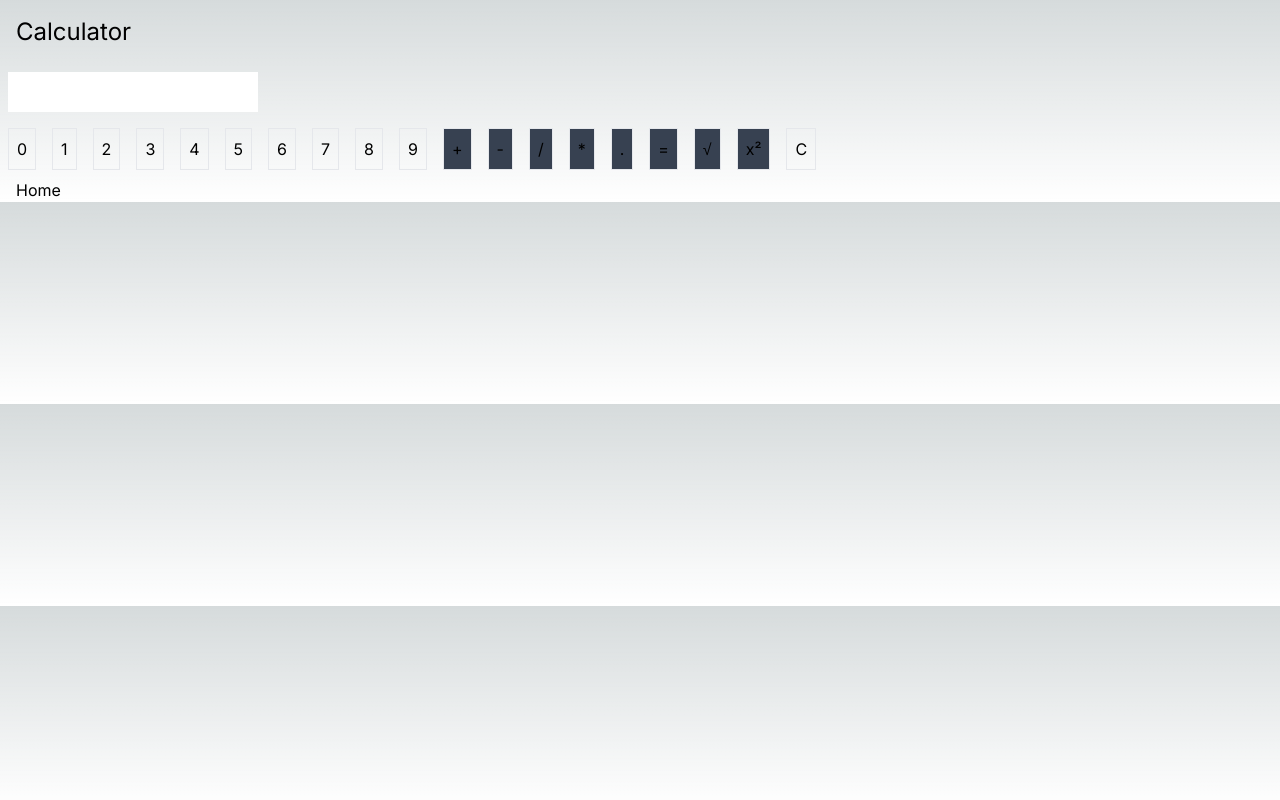
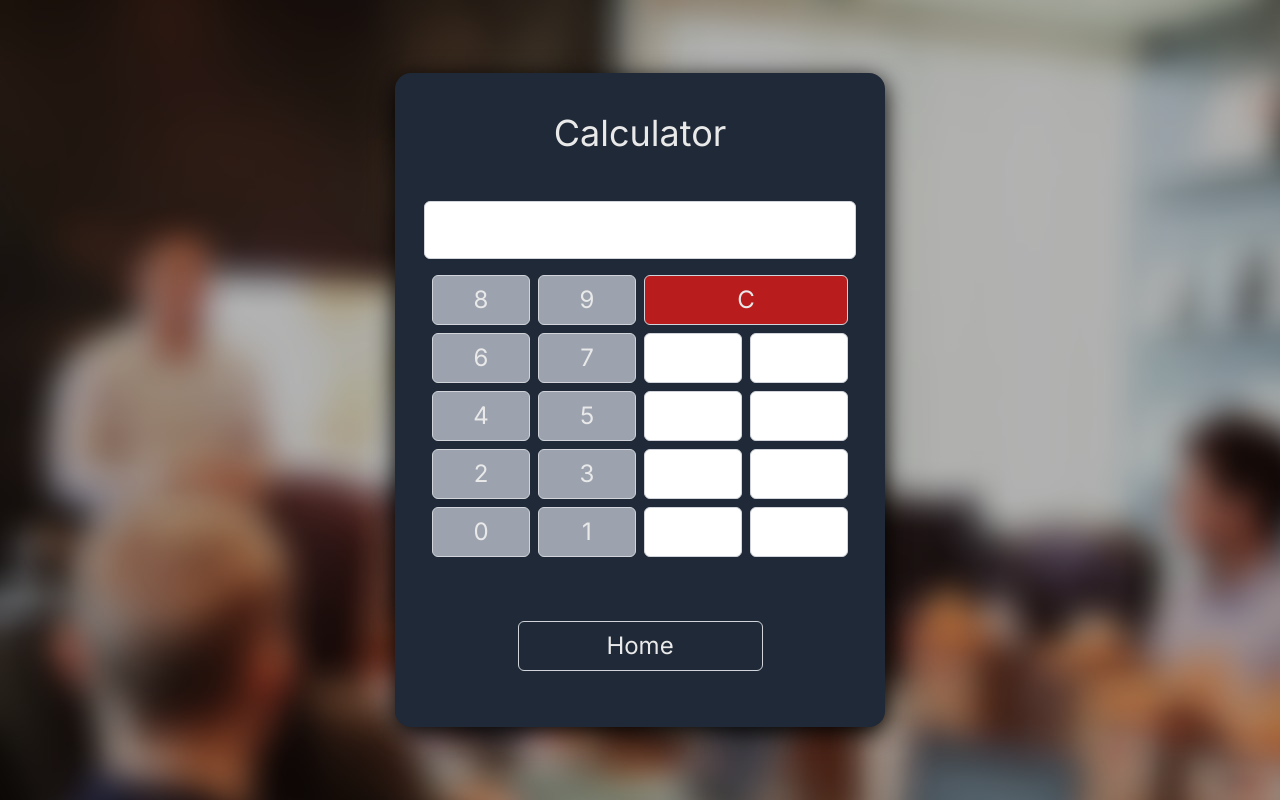
Before and after one commit to Anathretic/star-wars-and-calculator-app, a Next.js app: page /calculator in a window 1280 px wide. Built offline with nearby package versions, Linux system fonts and the light colour scheme.

Commit message:
Added styles to calculator, updated tests and made minor change of symbolButtons array

```diff
--- a/src/app/calculator/buttons.ts
+++ b/src/app/calculator/buttons.ts
@@ -33,27 +33,27 @@ export const numberButtons = [
 
 export const symbolButtons = [
 	{
+		value: 'x²',
+	},
+	{
+		value: '√',
+	},
+	{
 		value: '+',
 	},
 	{
 		value: '-',
 	},
 	{
-		value: '/',
-	},
-	{
 		value: '*',
 	},
 	{
-		value: '.',
+		value: '/',
 	},
 	{
 		value: '=',
 	},
 	{
-		value: '√',
-	},
-	{
-		value: 'x²',
+		value: '.',
 	},
 ];
--- a/src/app/calculator/page.tsx
+++ b/src/app/calculator/page.tsx
@@ -59,43 +59,68 @@ export default function Page() {
 	};
 
 	return (
-		<div>
-			<h1 className='p-4 text-2xl'>Calculator</h1>
-			<div>
-				<input type='text' className='screen p-2 m-2 pointer-events-none text-black' value={value} readOnly />
-				<div>
-					{numberButtons.map(data => (
+		<div className='calculator min-h-screen flex justify-center items-center flex-col lg:text-2xl'>
+			<div className='w-full max-w-[490px] py-2 my-2 bg-gray-800 rounded-2xl shadow-3xl'>
+				<h1 className='py-8 text-3xl lg:text-4xl flex justify-center'>Calculator</h1>
+				<div className='w-full max-w-md mx-auto p-2'>
+					<input
+						type='text'
+						className='screen pointer-events-none screen p-2 lg:py-3 my-2 bg-white border border-gray-300 rounded-md shadow-sm text-black w-full'
+						value={value}
+						readOnly
+					/>
+					<div className='grid grid-cols-2 gap-2 p-2'>
+						<div className='grid grid-cols-2 gap-2 special-direction'>
+							{numberButtons
+								.map(data => (
 									<input
 										key={data.value}
 										type='button'
 										value={data.value}
 										disabled={blockNumberButtons ? true : false}
-							className={`number-btn p-2 m-2 border ${blockNumberButtons && 'pointer-events-none bg-gray-700'}`}
+										className={`number-btn p-2 border border-gray-300 rounded-md bg-gray-400 hover:bg-gray-500
+										duration-300 cursor-pointer ${blockNumberButtons && 'pointer-events-none bg-gray-500 text-gray-500'}`}
 										onClick={e => {
 											handleValue(e);
 											setBlockSymbolButtons(false);
 										}}
 									/>
-					))}
+								))
+								.reverse()}
+						</div>
+						<div className='grid grid-cols-2 grid-rows-5 gap-2'>
+							<input
+								type='button'
+								value='C'
+								className={
+									'col-span-2 clear p-2 border border-gray-300 rounded-md bg-red-700 hover:bg-red-900 duration-300 cursor-pointer'
+								}
+								onClick={resetValue}
+							/>
 							{symbolButtons.map(data => (
 								<input
 									key={data.value}
 									type='button'
 									value={data.value}
 									disabled={blockSymbolButtons ? true : false}
-							className={`symbol-btn p-2 m-2 border ${blockSymbolButtons && 'pointer-events-none bg-gray-700'}`}
+									className={`symbol-btn p-2 border border-gray-300 rounded-md bg-gray-600 hover:bg-gray-700 duration-300 cursor-pointer ${
+										blockSymbolButtons && 'pointer-events-none bg-white text-white'
+									}`}
 									onClick={e => {
 										setBlockNumberButtons(false);
 										handleValue(e);
 									}}
 								/>
 							))}
-					<input type='button' value='C' className={'clear p-2 m-2 border'} onClick={resetValue} />
 						</div>
 					</div>
-			<Link className='p-2 m-2' href='/'>
+				</div>
+				<Link
+					className='clear p-2 mx-auto my-12 max-w-[250px] flex justify-center w-1/2 border border-gray-300 rounded-md hover:bg-gray-900 duration-300 cursor-pointer'
+					href='/'>
 					Home
 				</Link>
 			</div>
+		</div>
 	);
 }
--- a/src/app/globals.css
+++ b/src/app/globals.css
@@ -3,27 +3,25 @@
 @tailwind utilities;
 
 :root {
-  --foreground-rgb: 0, 0, 0;
-  --background-start-rgb: 214, 219, 220;
-  --background-end-rgb: 255, 255, 255;
+	--foreground-rgb: 233, 233, 233;
 }
 
 @media (prefers-color-scheme: dark) {
 	:root {
-    --foreground-rgb: 255, 255, 255;
-    --background-start-rgb: 0, 0, 0;
-    --background-end-rgb: 0, 0, 0;
+		--foreground-rgb: 233, 233, 233;
 	}
 }
 
 body {
 	color: rgb(var(--foreground-rgb));
-  background: linear-gradient(
-      to bottom,
-      transparent,
-      rgb(var(--background-end-rgb))
-    )
-    rgb(var(--background-start-rgb));
+}
+
+.calculator {
+	background-image: url('./images/calculator-bg.jpg');
+}
+
+.special-direction {
+	direction: rtl;
 }
 
 @layer utilities {
--- a/tailwind.config.ts
+++ b/tailwind.config.ts
@@ -1,17 +1,19 @@
-import type { Config } from "tailwindcss";
+import type { Config } from 'tailwindcss';
 
 const config: Config = {
 	content: [
-    "./src/pages/**/*.{js,ts,jsx,tsx,mdx}",
-    "./src/components/**/*.{js,ts,jsx,tsx,mdx}",
-    "./src/app/**/*.{js,ts,jsx,tsx,mdx}",
+		'./src/pages/**/*.{js,ts,jsx,tsx,mdx}',
+		'./src/components/**/*.{js,ts,jsx,tsx,mdx}',
+		'./src/app/**/*.{js,ts,jsx,tsx,mdx}',
 	],
 	theme: {
 		extend: {
 			backgroundImage: {
-        "gradient-radial": "radial-gradient(var(--tw-gradient-stops))",
-        "gradient-conic":
-          "conic-gradient(from 180deg at 50% 50%, var(--tw-gradient-stops))",
+				'gradient-radial': 'radial-gradient(var(--tw-gradient-stops))',
+				'gradient-conic': 'conic-gradient(from 180deg at 50% 50%, var(--tw-gradient-stops))',
+			},
+			boxShadow: {
+				'3xl': '0px 5px 24px 0px rgba(0, 0, 0, 1)',
 			},
 		},
 	},
```
Also changed, not shown: src/app/images/calculator-bg.jpg (added), 1 other file (tests, documents, lock files or other folders). Lines whose indentation alone changed are shown as unchanged.
